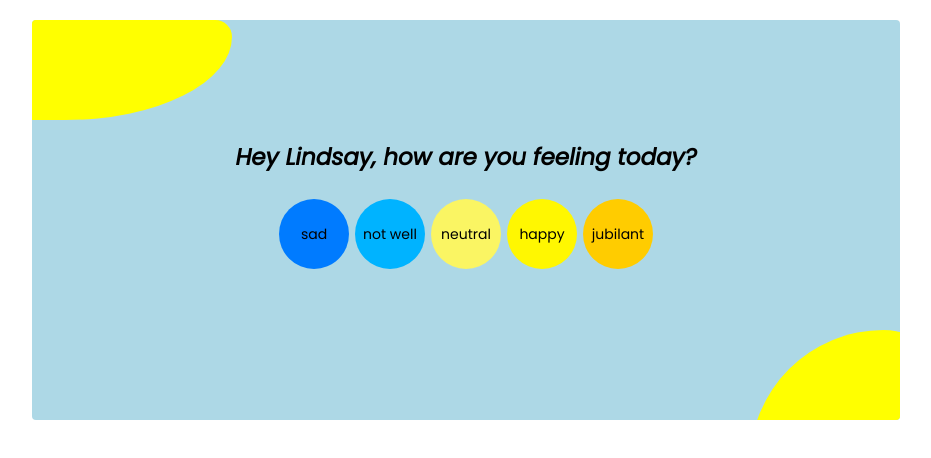
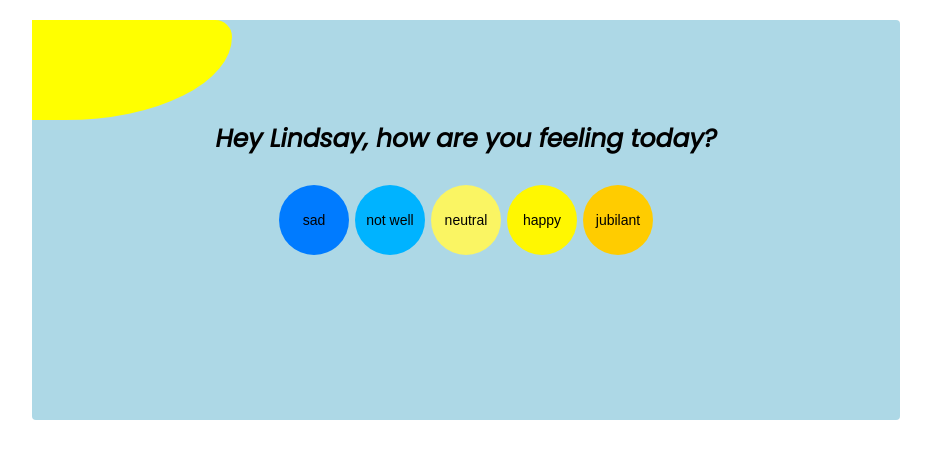
Before and after one commit to lindsayesterman/MoodTracker, a React (Create React App) app: page / in a window 1280 px wide. Shown: the top 458 px of the page, without its empty margins (174-1105 px from the left). Built offline with nearby package versions, Linux system fonts and the light colour scheme.

Commit message:
positioning

```diff
--- a/src/App.css
+++ b/src/App.css
@@ -1,7 +1,3 @@
-*{
-  font-family: 'Poppins', sans-serif;
-}
-
 .App {
   background-color: lightblue;
   width: 60%;
@@ -13,6 +9,8 @@
   border-radius: 4px;
   overflow: hidden;
   position: relative;
+  font-family: 'Poppins', sans-serif;
+  z-index: 1;
 }
 
 .c1 {
@@ -22,49 +20,14 @@
   background-color: yellow;
   margin-top: -50px;
   margin-left: -50px;
+  position:fixed;
+  z-index: -1;
 }
 
-.c2 {
-  width: 200px;
-  height: 200px;
-  border-radius: 200px 100px 100% 0px;
-  background-color: yellow;
-  margin-top: 210px;
-  margin-left: 77%;
-  position:absolute;
+
+.App .selectMood h1{
+  font-weight: 800;
+  font-style:italic;
+  font-size:25px;
+  margin-top: 50px;
 }
-
-.App-logo {
-  height: 40vmin;
-  pointer-events: none;
-}
-
-@media (prefers-reduced-motion: no-preference) {
-  .App-logo {
-    animation: App-logo-spin infinite 20s linear;
-  }
-}
-
-.App-header {
-  background-color: #282c34;
-  min-height: 100vh;
-  display: flex;
-  flex-direction: column;
-  align-items: center;
-  justify-content: center;
-  font-size: calc(10px + 2vmin);
-  color: white;
-}
-
-.App-link {
-  color: #61dafb;
-}
-
-@keyframes App-logo-spin {
-  from {
-    transform: rotate(0deg);
-  }
-  to {
-    transform: rotate(360deg);
-  }
-}
--- a/src/App.js
+++ b/src/App.js
@@ -1,5 +1,5 @@
 import "./App.css";
-import MoodTracker from "./MoodTracker/MoodTracker";
+import SelectMood from "./SelectMood/SelectMood";
 import { Route } from "react-router-dom";
 import Graph from "./Graph/Graph";
 import MoodExp from "./MoodExp/MoodExp";
@@ -58,12 +58,14 @@ export default class App extends Component {
   render() {
     return (
       <div className="App">
+        <div className="c1"></div>
+        <div className="c2"></div>
         <Route
           exact
           path="/"
           render={(routeProps) => {
             return (
-              <MoodTracker
+              <SelectMood
                 mood={this.state.mood}
                 getExp={this.getExp}
                 getTags={this.getTags}
--- a/src/Graph/Graph.css
+++ b/src/Graph/Graph.css
@@ -4,5 +4,5 @@
 
 .graph img {
     width:100%;
-    height:240px;
+    height:200px;
 }
--- a/src/Graph/Graph.js
+++ b/src/Graph/Graph.js
@@ -4,7 +4,7 @@ import fG from "../fakeGraph.png";
 
 export default class Graph extends Component {
   render() {
-    console.log(this.props.mood.explanation, this.props.mood.tags);
+    console.log(this.props.mood);
     return (
       <div className="graph">
         {this.props.mood.feeling === "happy" ||
--- a/src/MoodExp/MoodExp.js
+++ b/src/MoodExp/MoodExp.js
@@ -1,9 +1,8 @@
 import React from "react";
-import { Link, Route } from "react-router-dom";
+import { Link } from "react-router-dom";
 import "./MoodExp.css";
 import happyFace from "../happyFace.png";
 import sadFace from "../sadFace.png";
-import Graph from "../Graph/Graph";
 
 
 export default function MoodExp(props) {
--- a/src/MoodTracker/MoodTracker.css
+++ /dev/null
@@ -1,7 +0,0 @@
-.mood-tracker h1 {
-  font-size: 23px;
-  position:relative;
-  margin-top:20px;
-  font-weight: 800;
-  font-style: italic;
-}
--- a/src/MoodTracker/MoodTracker.js
+++ /dev/null
@@ -1,36 +0,0 @@
-import React, { Component } from "react";
-import "./MoodTracker.css";
-import MoodExp from "../MoodExp/MoodExp";
-import { Route, Link } from "react-router-dom";
-import SelectMood from "../SelectMood/SelectMood";
-import Graph from "../Graph/Graph";
-
-export default class MoodTracker extends Component {
-  render() {
-    return (
-      <div className="mood-tracker">
-        <div className="c1"></div>
-        <div className="c2"></div>
-        <SelectMood
-          mood={this.props.mood}
-          getButtonClicked={this.props.getButtonClicked}
-        ></SelectMood>
-        {/* {this.props.mood.feeling !== "" ? (
-          <div>
-            <MoodExp
-              getExp={this.props.getExp}
-              getTags={this.props.getTags}
-              addToAllMoods={this.props.addToAllMoods}
-              mood={this.props.mood}
-            ></MoodExp>
-          </div>
-        ) : (
-          <SelectMood
-            mood={this.props.mood}
-            getButtonClicked={this.props.getButtonClicked}
-          ></SelectMood>
-        )} */}
-      </div>
-    );
-  }
-}
--- a/src/SelectMood/SelectMood.css
+++ b/src/SelectMood/SelectMood.css
@@ -17,12 +17,15 @@ div.selectMood button[value="sad"] {
 div.selectMood button[value="not well"] {
   background-color: rgb(0, 179, 255);
 }
+
 div.selectMood button[value="neutral"] {
   background-color: rgb(250, 245, 99);
 }
+
 div.selectMood button[value="happy"] {
   background-color: rgb(255, 247, 1);
 }
+
 div.selectMood button[value="jubilant"] {
   background-color: rgb(255, 204, 0);
 }
--- a/src/index.js
+++ b/src/index.js
@@ -2,7 +2,6 @@ import React from 'react';
 import ReactDOM from 'react-dom';
 import { BrowserRouter } from 'react-router-dom';
 import './index.css';
-import MoodTracker from './MoodTracker/MoodTracker';
 import App from './App'
 
 ReactDOM.render(
```
Lines whose indentation alone changed are shown as unchanged.
